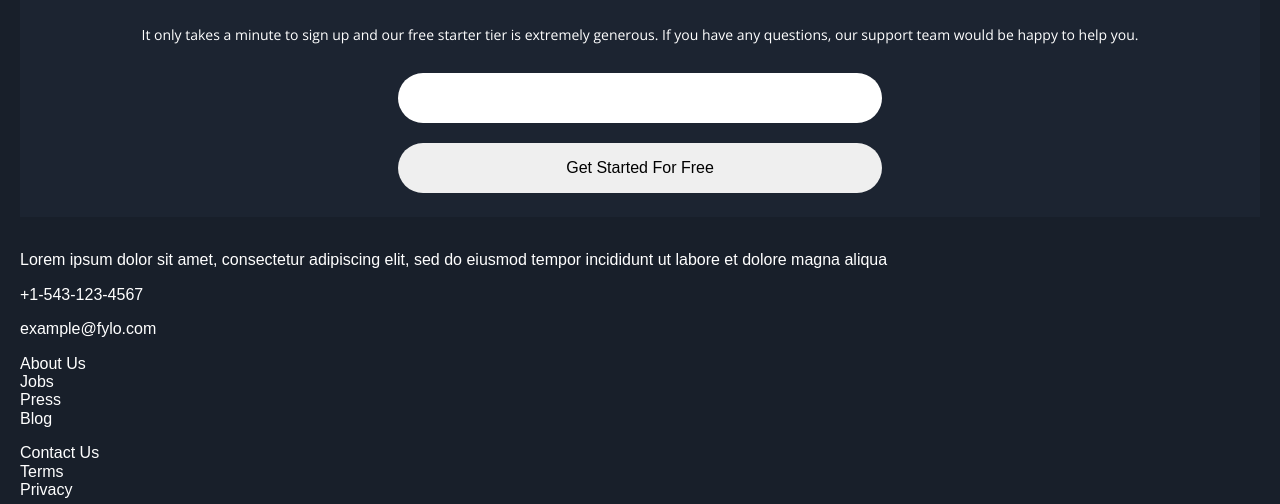
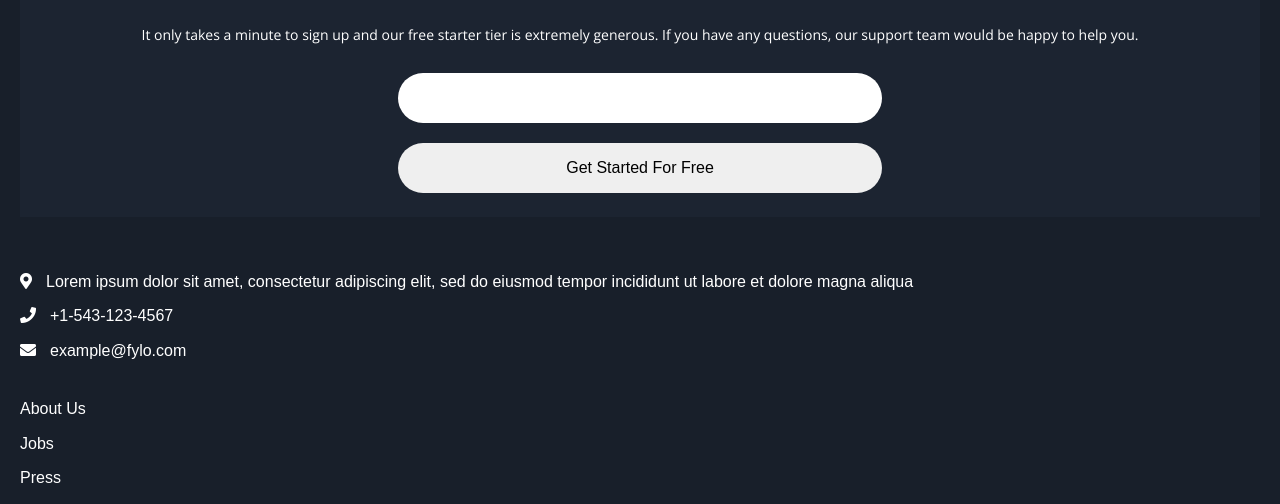
Before and after one commit to karolryska/frontend-mentor_challenge, a website built with Parcel: page src/index.html in a window 1280 px wide. Shown: the part 1928-2432 px from the top of the page. Built offline with nearby package versions, Linux system fonts and the light colour scheme; files whose address does not match are found by name.

Commit message:
feat: footer - change margins, add contact icons

```diff
--- a/src/index.html
+++ b/src/index.html
@@ -179,34 +179,43 @@
             </main>
             <footer class="footer">
                 <div class="contact">
-                    <img class="title" src="./assets/img/logo.svg" alt="" />
-                    <p class="text">
-                        Lorem ipsum dolor sit amet, consectetur adipiscing elit, sed do eiusmod
-                        tempor incididunt ut labore et dolore magna aliqua
-                    </p>
-                    <p class="text">+1-543-123-4567</p>
-                    <p class="text">example@fylo.com</p>
+                    <img class="contact__title title" src="./assets/img/logo.svg" alt="" />
+                    <div class="contact__item">
+                        <i class="fas fa-map-marker-alt"></i>
+                        <p class="contact__text text">
+                            Lorem ipsum dolor sit amet, consectetur adipiscing elit, sed do eiusmod
+                            tempor incididunt ut labore et dolore magna aliqua
+                        </p>
+                    </div>
+                    <div class="contact__item">
+                        <i class="fas fa-phone"></i>
+                        <p class="contact__text text">+1-543-123-4567</p>
+                    </div>
+                    <div class="contact__item">
+                        <i class="fas fa-envelope"></i>
+                        <p class="contact__text text">example@fylo.com</p>
+                    </div>
                 </div>
                 <ul class="links">
-                    <li><a href="">About Us</a></li>
-                    <li><a href="">Jobs</a></li>
-                    <li><a href="">Press</a></li>
-                    <li><a href="">Blog</a></li>
+                    <li><a href="#">About Us</a></li>
+                    <li><a href="#">Jobs</a></li>
+                    <li><a href="#">Press</a></li>
+                    <li><a href="#">Blog</a></li>
                 </ul>
                 <ul class="links">
-                    <li><a href="">Contact Us</a></li>
-                    <li><a href="">Terms</a></li>
-                    <li><a href="">Privacy</a></li>
+                    <li><a href="#">Contact Us</a></li>
+                    <li><a href="#">Terms</a></li>
+                    <li><a href="#">Privacy</a></li>
                 </ul>
                 <ul class="socials">
                     <li class="socials__icon">
-                        <a href=""><i class="fab fa-facebook-f"></i></a>
+                        <a href="#"><i class="fab fa-facebook-f"></i></a>
                     </li>
                     <li class="socials__icon">
-                        <a href=""><i class="fab fa-twitter"></i></a>
+                        <a href="#"><i class="fab fa-twitter"></i></a>
                     </li>
                     <li class="socials__icon">
-                        <a href=""><i class="fab fa-instagram"></i></a>
+                        <a href="#"><i class="fab fa-instagram"></i></a>
                     </li>
                 </ul>
             </footer>
--- a/src/style.scss
+++ b/src/style.scss
@@ -212,10 +212,6 @@ a {
     }
 }
 
-.footer {
-    padding-bottom: 20px;
-}
-
 .input {
     height: 50px;
     width: 100%;
@@ -224,9 +220,39 @@ a {
     margin-bottom: 20px;
 }
 
+.footer {
+    display: flex;
+    flex-direction: column;
+    gap: 40px;
+    padding-bottom: 20px;
+}
+
+.contact {
+    display: flex;
+    flex-direction: column;
+    gap: 16px;
+
+    &__title {
+        height: 40px;
+        margin-right: auto;
+    }
+
+    &__item {
+        display: flex;
+    }
+
+    &__text {
+        margin: 0 0 0 14px;
+    }
+}
+
 .links {
+    display: flex;
+    flex-direction: column;
+    gap: 16px;
+    padding: 0;
+    margin: 0;
     list-style: none;
-    padding: 0;
 }
 
 .socials {
```
